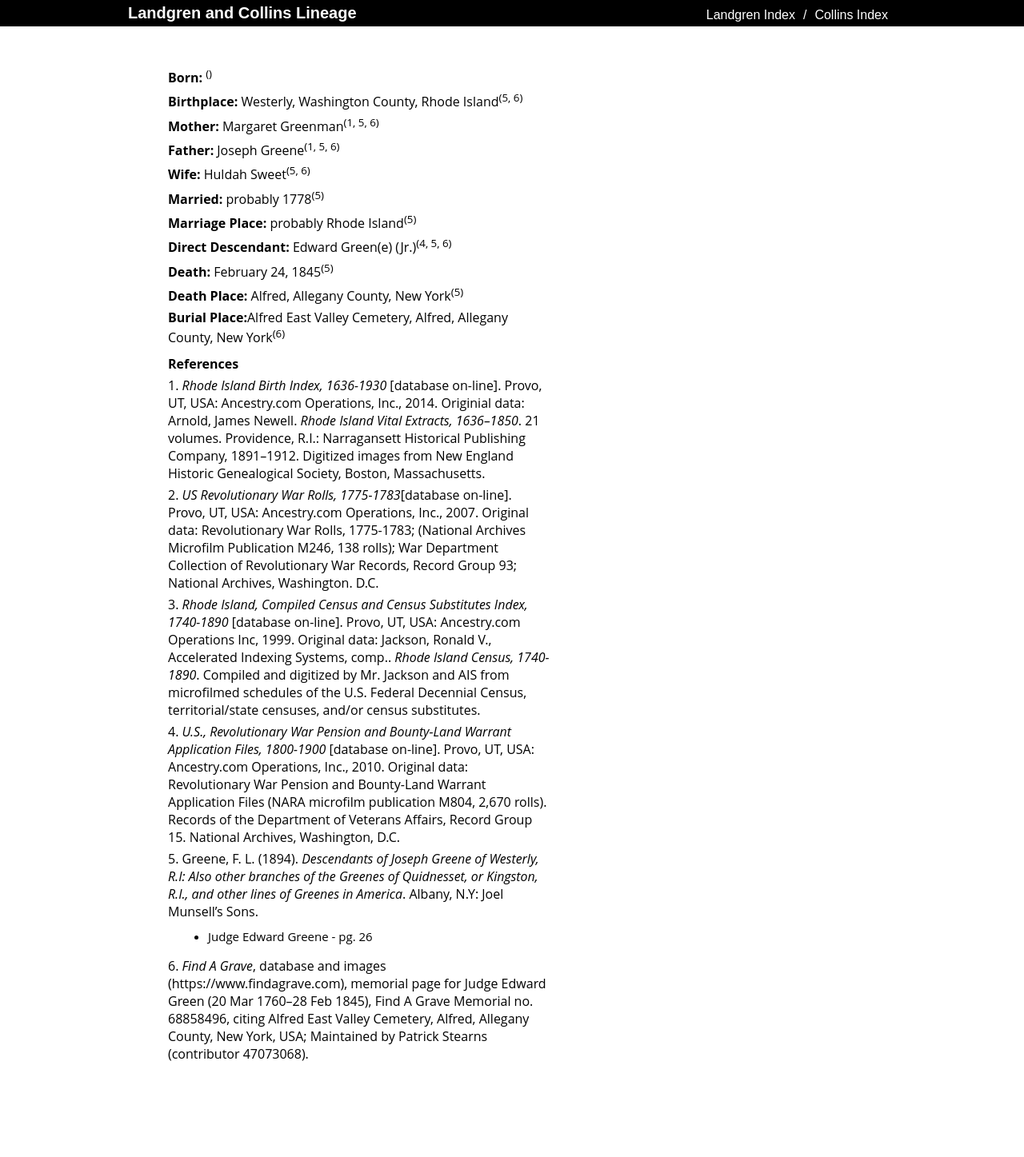
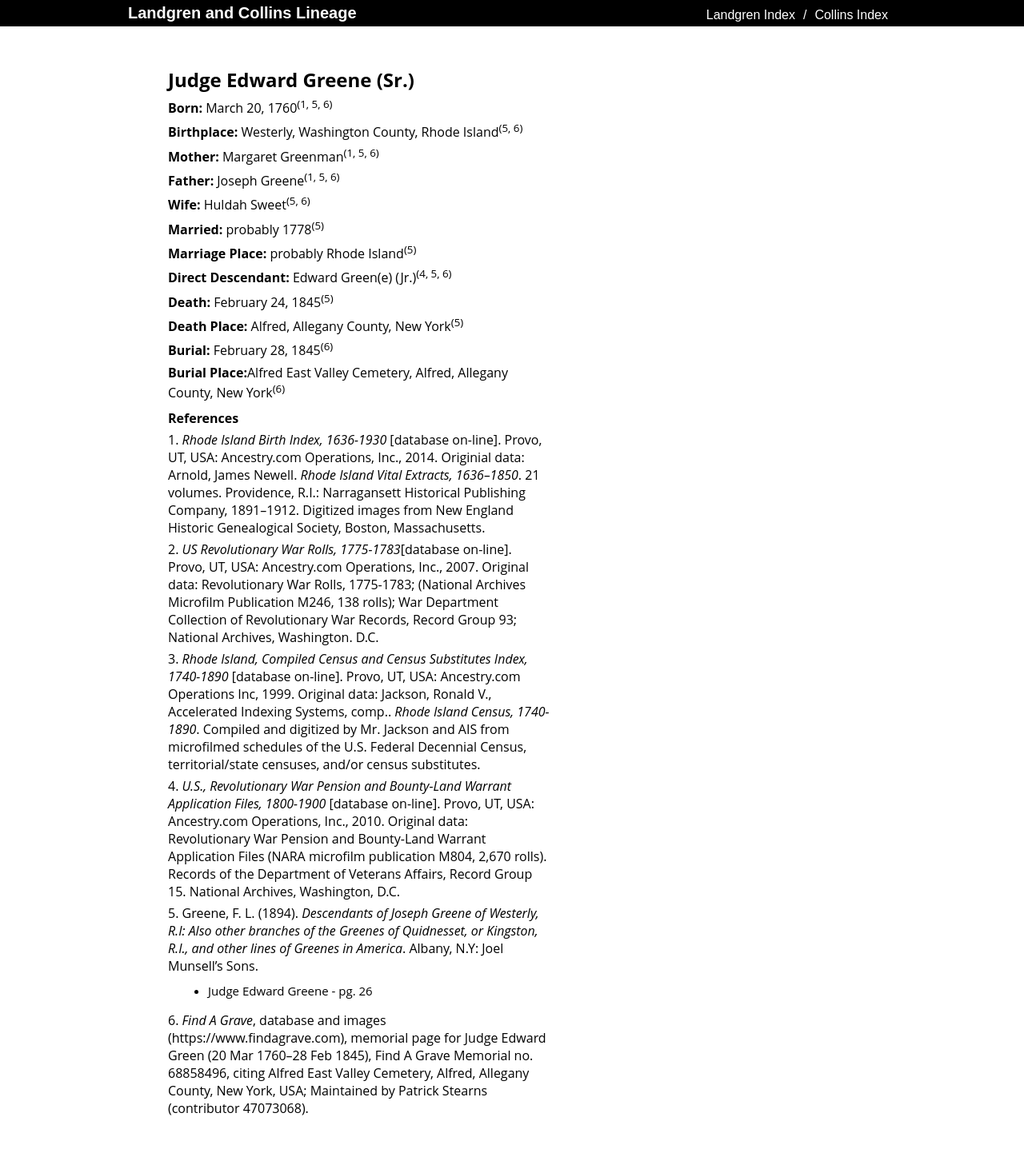
Before and after one commit to krogersst/landgren-collins, a Jekyll site: the page built from person/judge-edward-greene.md, in a window 1280 px wide. Shown: the whole page at 80% size. Built offline with Jekyll 4.4.1, drawn with Linux system fonts in a browser that asks for light colours; before the commit the page ends 1379 px from its top, so only the background shows below that; part of the change alters nothing that is shown.

Commit message:
update format of judge-edward-greene.md

```diff
--- a/judge-edward-greene.md
+++ b/person/judge-edward-greene.md
@@ -1,22 +1,22 @@
 ---
 layout: person
+person_name: Judge Edward Greene (Sr.)
 permalink: /person/judge-edward-greene
-name: Judge Edward Greene (Sr.)
-birth: March 20, 1760
-birth_ref1: "1"
-birth_ref2: "5"
-birth_ref3: "6"
+born: March 20, 1760
+born_ref1: "1"
+born_ref2: "5"
+born_ref3: "6"
 birthplace: Westerly, Washington County, Rhode Island
 birthplace_ref1: "5"
 birthplace_ref2: "6"
+mother: Margaret Greenman
+mother_ref1: "1"
+mother_ref2: "5"
+mother_ref3: "6"
 father: Joseph Greene
 father_ref1: "1"
 father_ref2: "5"
 father_ref3: "6"
-mother: Margaret Greenman
-mother_ref1: "1"
-mother_ref2: "5"
-mother_ref3: "6"
 wife: Huldah Sweet
 wife_ref1: "5"
 wife_ref2: "6"
@@ -32,8 +32,8 @@ death: February 24, 1845
 death_ref1: "5"
 death_place: Alfred, Allegany County, New York
 death_place_ref1: "5"
-buried: February 28, 1845
-buried_ref1: "6"
+burial: February 28, 1845
+burial_ref1: "6"
 burial_place: Alfred East Valley Cemetery, Alfred, Allegany County, New York
 burial_place_ref1: "6"
 ---
```
